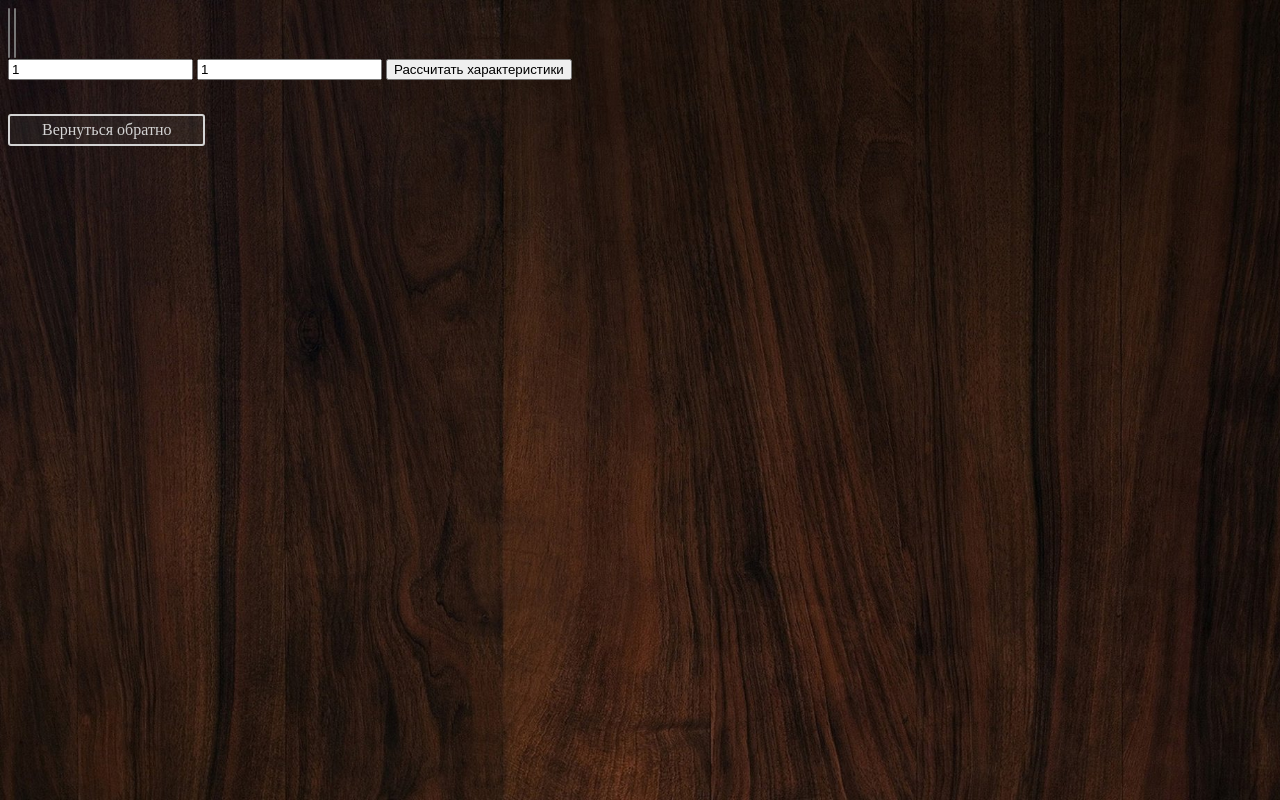
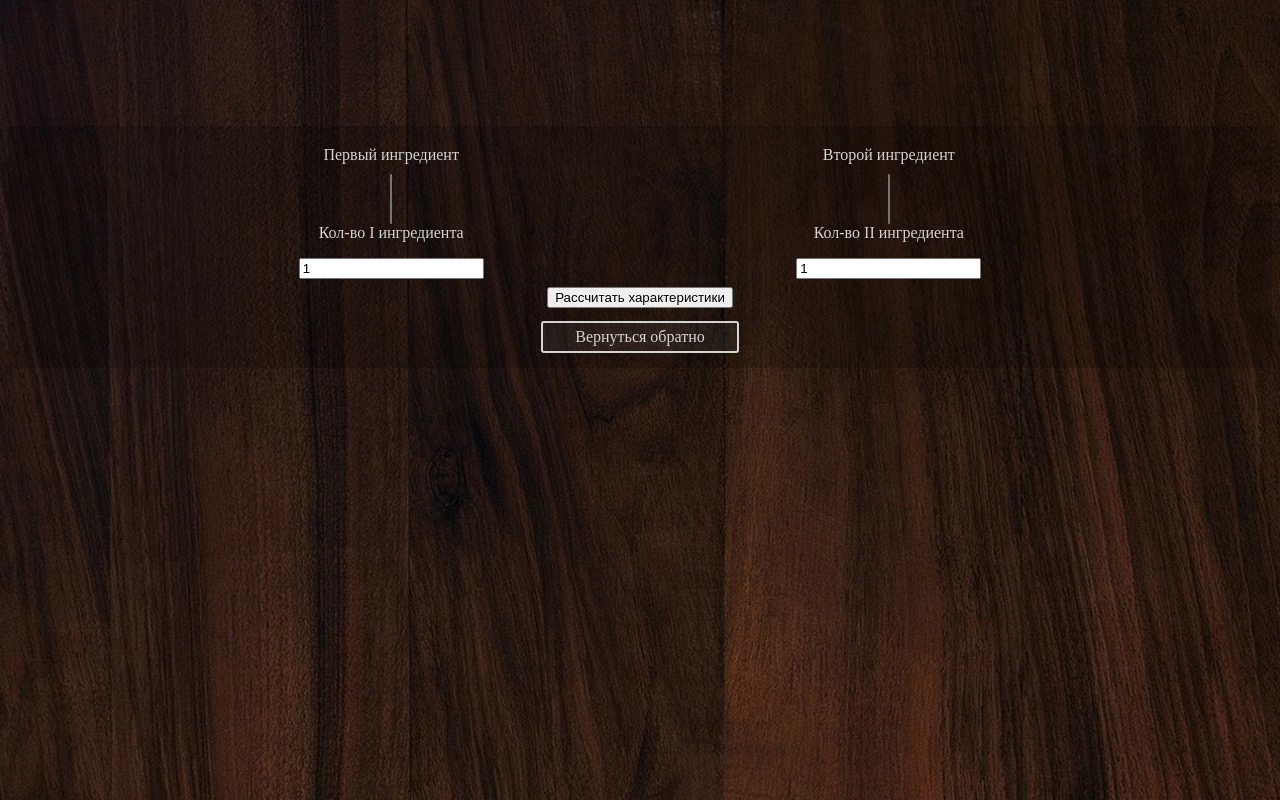
Before and after one commit to MrPandaline/soupcooking, a Django app: page /cooking/makesoup/ in a window 1280 px wide. Run offline with Django 3.2, Linux system fonts and the light colour scheme; data that the repository does not hold is empty.

Commit message:
Поправка стилизации страницы с созданием супа

```diff
--- a/cooking/static/cooking/style.css
+++ b/cooking/static/cooking/style.css
@@ -42,5 +42,10 @@ a.redirect_back:active { background: darkgrey; }
 body{
 	background: url("bg2.jpg") no-repeat;
 	color: lightgray;
-	background-size:cover!important;
+
 }
+
+@media not screen {
+	body {background-size:cover!important;}
+
+}
--- a/cooking/static/cooking/style_makesoup.css
+++ b/cooking/static/cooking/style_makesoup.css
@@ -0,0 +1,80 @@
+div.main{
+    text-align: center;
+    margin-top: 10%;
+    background-color: rgba(0, 0, 0, 0.2);
+    padding: 10px;
+
+}
+
+form{
+    display: grid;
+    grid-template-areas:"label-1 label-2"
+                        "post-1 post-2"
+                        "count-1 count-2"
+                        "post-3 post-4"
+                        "post-5 post-5";
+    grid-template-rows:  25% 25% 25% 25%;
+    grid-template-columns: 50% 50%;
+    padding-left: 10%;
+    padding-right: 10%;
+}
+
+
+
+
+span#ingredlabel1{
+    grid-area: label-1;
+    margin: auto;
+
+}
+span#ingredlabel2{
+    grid-area: label-2;
+    margin: auto;
+
+}
+
+
+select#ingred1{
+    grid-area: post-1;
+    margin: auto;
+
+}
+
+select#ingred2{
+    grid-area: post-2;
+    margin: auto;
+
+}
+
+span#countlabel1{
+    grid-area: count-1;
+    margin: auto;
+    padding-top: 5px;
+
+
+}
+
+span#countlabel2{
+    grid-area: count-2;
+    margin: auto;
+    padding-top: 5px;
+
+}
+
+input#count1{
+    grid-area: post-3;
+    margin: auto;
+
+}
+
+input#count2{
+    grid-area: post-4;
+    margin: auto;
+
+}
+
+input#ingredient{
+    grid-area: post-5;
+    margin: auto;
+
+}
--- a/cooking/templates/cooking/makesoup.html
+++ b/cooking/templates/cooking/makesoup.html
@@ -1,6 +1,7 @@
 {% load static %}
 
 <link rel="stylesheet" type="text/css" href="{% static 'cooking/style.css' %}">
+<link rel="stylesheet" type="text/css" href="{% static 'cooking/style_makesoup.css' %}">
 
 <!DOCTYPE html>
 <html>
@@ -11,27 +12,31 @@
     </head>
 
     <body>
-
+        <div class="main">
             <form action="{% url 'cooking:soupinfo' %}" method="post">
+                <span id="ingredlabel1">Первый ингредиент</span>
+                <span id="ingredlabel2">Второй ингредиент</span>
             {% csrf_token %}
-            <select name="ingredient1" size="3" required>
+                <select name="ingredient1" size="3" id="ingred1">
                 {% for ingredient in ingredient_list %}
                     <option value="{{ ingredient.id }}">{{ingredient.ingredient_name}}</option>
 
                 {% endfor %}
                 </select>
 
-            <select name="ingredient2" size="3" required>
+                <select name="ingredient2" size="3" id="ingred2" required>
                 {% for ingredient in ingredient_list %}
                     <option value="{{ ingredient.id }}">{{ingredient.ingredient_name}}</option>
 
                 {% endfor %}
                 </select><br>
-            <input name="count1" type="number" min="1" value="1" placeholder="Кол-во I ингредиента" required>
-            <input name="count2" type="number" min="1" value="1" placeholder="Кол-во II ингредиента" required>
+                <span id="countlabel1">Кол-во I ингредиента</span>
+                <span id="countlabel2">Кол-во II ингредиента</span>
+                <input name="count1" type="number" min="1" value="1" placeholder="Кол-во I ингредиента" id="count1" required>
+                <input name="count2" type="number" min="1" value="1" placeholder="Кол-во II ингредиента" id="count2" required>
                 <input type="submit" name="soup" id="ingredient" value="Рассчитать характеристики">
             </form><br>
             <a href="/cooking" class="redirect_back" >Вернуться обратно</a>
-
+        </div>
     </body>
 </html>
```
Also changed, not shown: cooking/static/cooking/bg2T.jpg (deleted). Lines whose indentation alone changed are shown as unchanged.
